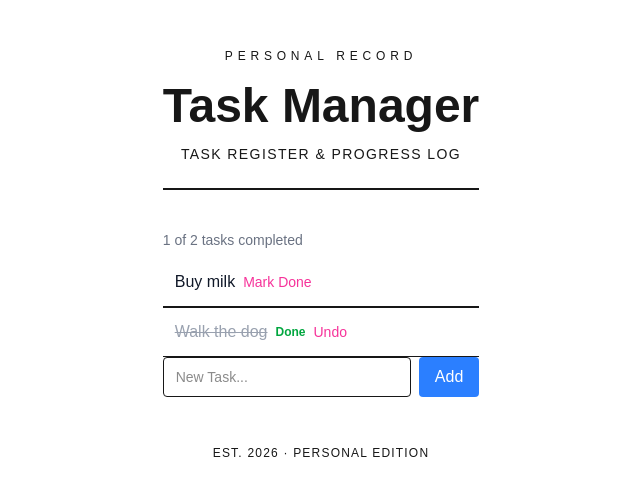
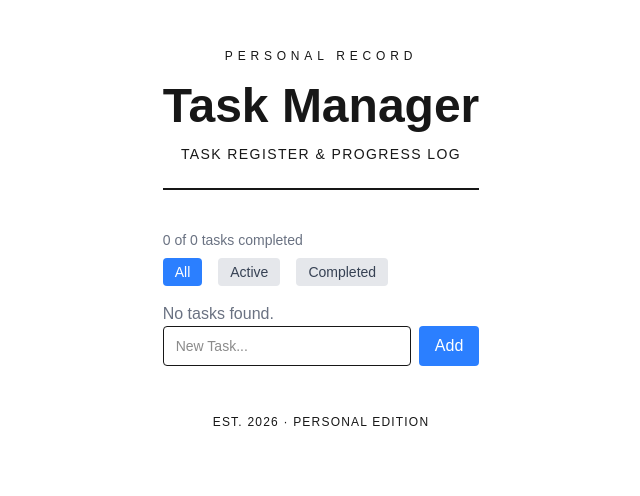
Before and after one commit to syserrano/task-manager, a Next.js app: page / in a window 1280 px wide. Shown: the top 496 px of the page, without its empty margins (319-959 px from the left). Built offline with nearby package versions, Linux system fonts and the light colour scheme.

Commit message:
Added task filter

```diff
--- /dev/null
+++ b/src/components/FilterBar.js
@@ -0,0 +1,27 @@
+'use client';
+
+const filters = [
+    { id: 'all', label: 'All' },
+    { id: 'active', label: 'Active' },
+    { id: 'completed', label: 'Completed' },
+];
+
+export default function FilterBar({ currentFilter, onChange }) {
+    return (
+        <div className="flex gap-4 mb-4">
+            {filters.map(( {id, label}) => (
+                <button
+                    key={id}
+                    onClick={() => onChange(id)}
+                    className={`px-3 py-1 rounded text-sm ${
+                        currentFilter === id
+                            ? 'bg-blue-500 text-white'
+                            : 'bg-gray-200 text-gray-700 hover:bg-gray-300'
+                    }`}
+                >
+                    {label}
+                </button>
+            ))}
+        </div>
+    );
+}
--- a/src/components/TaskBoard.js
+++ b/src/components/TaskBoard.js
@@ -1,13 +1,18 @@
 'use client';
 
-import { useState } from 'react';
+import { useState, useEffect } from 'react';
 import TaskList from './TaskList';
 import AddTaskForm from './AddTaskForm';
+import FilterBar from './FilterBar';
 
 export default function TaskBoard() {
-    const [tasks, setTasks] = useState(
-        [{ id: 't1', title: 'Buy milk', done: false },
-        { id: 't2', title: 'Walk the dog', done: true }]);
+    const [tasks, setTasks] = useState(() => {
+        if (typeof window !== 'undefined') return[]
+        const saved = localStorage.getItem('tasks');
+        return saved ? JSON.parse(saved) : []
+    });
+
+    const [filter, setFilter] = useState('all');
 
     function handleToggle(id){
         setTasks(tasks.map((t) =>
@@ -21,12 +26,19 @@ export default function TaskBoard() {
     const completedCount = tasks.filter((t) => t.done).length;
     const totalCount = tasks.length;
 
+    const visibleTasks = tasks.filter((t) => {
+        if (filter === 'active') return !t.done;
+        if (filter === 'completed') return t.done;
+        return true; // 'all'
+    });
+
     return (
         <div className="max-w-md mx-auto mt-8">
             <p className="text-sm text-gray-500 mb-2">
                 {completedCount} of {totalCount} tasks completed
             </p>
-            <TaskList tasks={tasks} onToggle={handleToggle} onDelete={handleDelete} />
+            <FilterBar currentFilter={filter} onChange={setFilter} />
+            <TaskList tasks={visibleTasks} onToggle={handleToggle} onDelete={handleDelete} />
             <AddTaskForm onAdd={(title) => setTasks([...tasks, { id: `t${Date.now()}`, title, done: false }])} />
         </div>
     );
```
